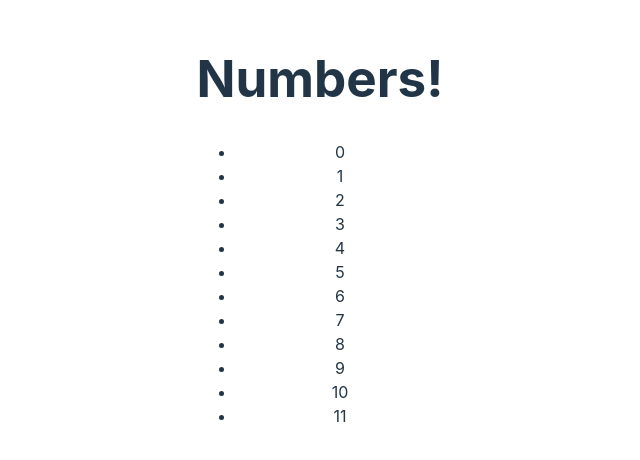
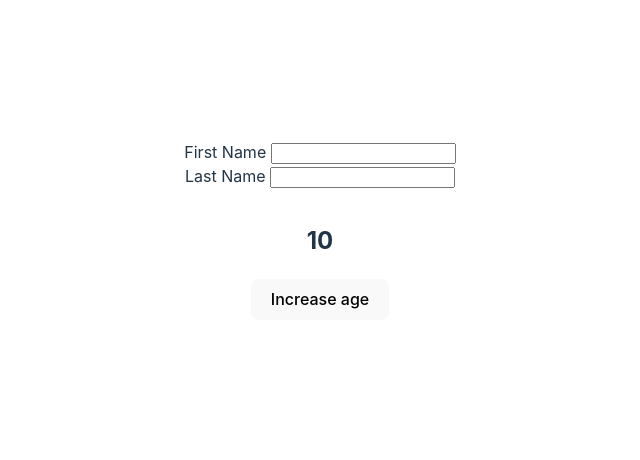
Before and after one commit to redplusblue/playground, a React (Vite) app in the folder react/react-app/: page / in a window 1280 px wide. Shown: the part 170-630 px from the top of the page, without its empty margins (320-960 px from the left). Built offline with nearby package versions, Linux system fonts and the light colour scheme.

Commit message:
Auto commit

```diff
--- a/react/react-app/src/App.jsx
+++ b/react/react-app/src/App.jsx
@@ -1,36 +1,61 @@
 import './App.css'
-import PropTypes from 'prop-types'
+import { useState } from 'react';
 // import { Greeting } from './greeting'
 
-function List(props) {
-  // Ternary only
-  return ( <>
-  {!props.numbers ? (<div>Loading..</div>)
-  : props.numbers.length > 0 ?  (
-    <ul>
-      {props.numbers.map((number, index) => (
-        <li key={index}>{number}</li>
-      ))}
-    </ul>
-  ) : (
-    <div>No numbers provided</div>
-  )}
-  </> )
-}
-List.propTypes = {
-  numbers: PropTypes.arrayOf(PropTypes.number),
-}
-
-
-function App() {
-  const numbers = [...Array(12).keys()]
+// eslint-disable-next-line no-unused-vars
+function Input({label, onChange}) {
   return (
-    // Multiple elements
     <div>
-      <h1>Numbers!</h1>
-      <List numbers={numbers} />
+      <label>{label}</label>
+      {" "}
+      <input type="text" onChange={onChange} />
     </div>
   )
 }
+// eslint-disable-next-line no-unused-vars
+function Person() {
+   const [person, setPerson] = useState({ fname: '', lname: '',age: 10 });
+
+   const handleIncreaseAge = () =>{
+      setPerson({ ...person, age: person.age + 1 });
+      // we've called setPerson, surely person has updated?
+   }
+
+   const handleChangedFName = (event) => {
+      setPerson({ ...person, fname: event.target.value });
+   }
+
+    const handleChangedLName = (event) => {
+      setPerson({ ...person, lname: event.target.value });
+    }
+   return (
+      <>
+          <Input label="First Name" onChange={handleChangedFName} />
+          <Input label="Last Name" onChange={handleChangedLName} />
+         <h1>{person.fname + " " + person.lname}</h1>
+         <h2>{person.age}</h2>
+         <button onClick={handleIncreaseAge}>Increase age</button>
+      </>
+   )
+}
+
+// eslint-disable-next-line no-unused-vars
+function CustomInput() {
+   const [value, setValue] = useState('');
+
+   return (
+      <input
+         type="text"
+         value={value}
+         onChange={(event) => setValue(event.target.value)}
+      />
+   );
+}
+
+function App() {
+    return (
+          <Person />
+    )
+}
 
 export default App
```
